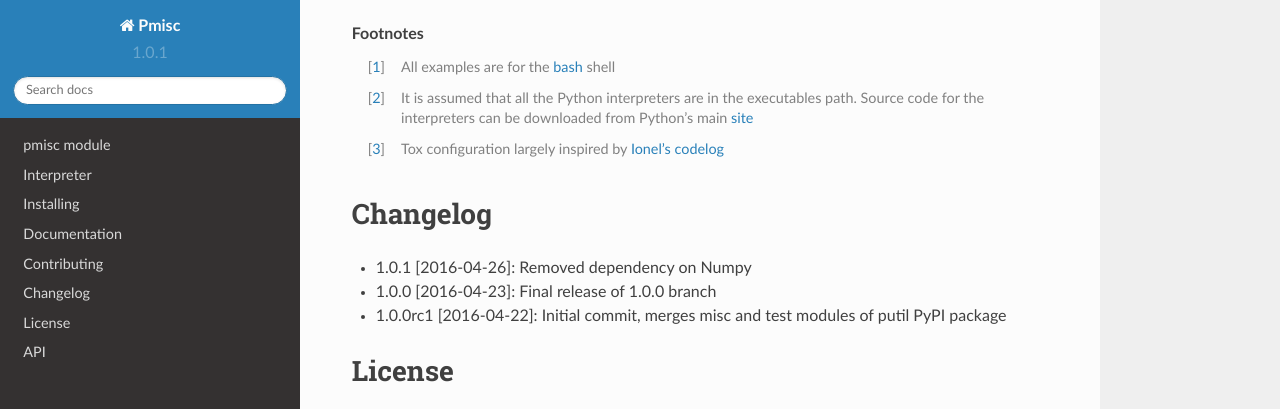
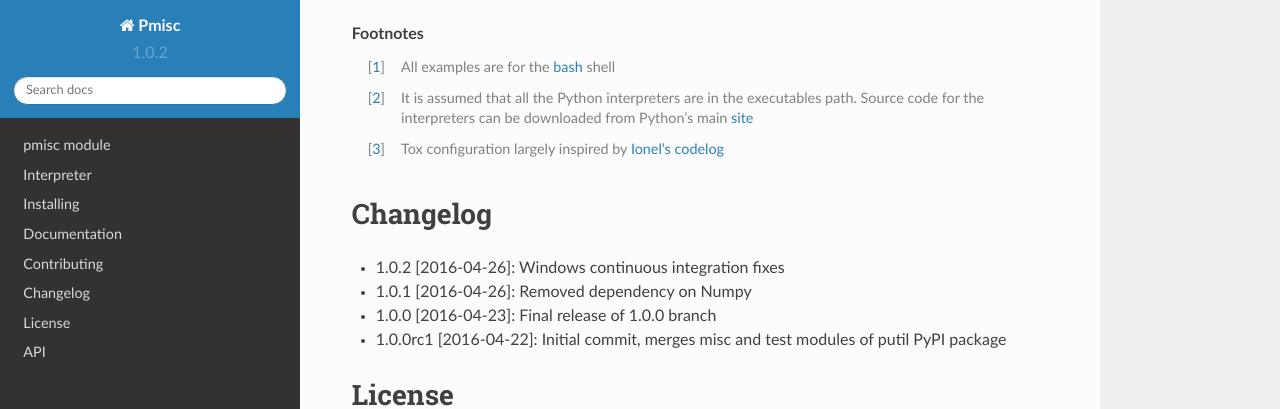
Before and after one commit to pmacosta/pmisc, a Sphinx documentation site: the page built from docs/index.rst, in a window 1280 px wide and 900 px high, scrolled down 4172 px, cut to the strip 0-409 px from the top of the window. Built offline with Sphinx 7.4.7 and the Read the Docs theme 2.0.0, drawn with Linux system fonts in a browser that asks for light colours.

Commit message:
Windows continuous integration fixes

```diff
--- a/CHANGELOG.rst
+++ b/CHANGELOG.rst
@@ -5,6 +5,7 @@
 Changelog
 =========
 
+* 1.0.2 [2016-04-26]: Windows continuous integration fixes
 * 1.0.1 [2016-04-26]: Removed dependency on Numpy
 * 1.0.0 [2016-04-23]: Final release of 1.0.0 branch
 * 1.0.0rc1 [2016-04-22]: Initial commit, merges misc and test modules of putil
--- a/appveyor.yml
+++ b/appveyor.yml
@@ -76,7 +76,7 @@ install:
   - .\anaconda\Anaconda2-2.4.0-Windows-x86.exe /S /D=C:\Anaconda
   - set PATH=C:\\Anaconda;C:\\Anaconda\\Scripts;%PATH%
   - conda update -y conda
-  - conda create -y --name %INTERP% python=%PYVER% numpy
+  - conda create -y --name %INTERP% python=%PYVER%
   - activate %INTERP%
   ###
   # sbin/winsetup2.bat file
--- a/docs/conf.py
+++ b/docs/conf.py
@@ -59,9 +59,9 @@ copyright = u'2013-2016, Pablo Acosta-Serafini'
 # built documents.
 #
 # The short X.Y version.
-version = '1.0.1'
+version = '1.0.2'
 # The full version, including alpha/beta/rc tags.
-release = '1.0.1'
+release = '1.0.2'
 
 # The language for content autogenerated by Sphinx. Refer to documentation
 # for a list of supported languages.
--- a/pmisc/version.py
+++ b/pmisc/version.py
@@ -7,7 +7,7 @@
 ###
 # Global variables
 ###
-VERSION_INFO = (1, 0, 1, 'final', 0)
+VERSION_INFO = (1, 0, 2, 'final', 0)
 
 
 ###
```
